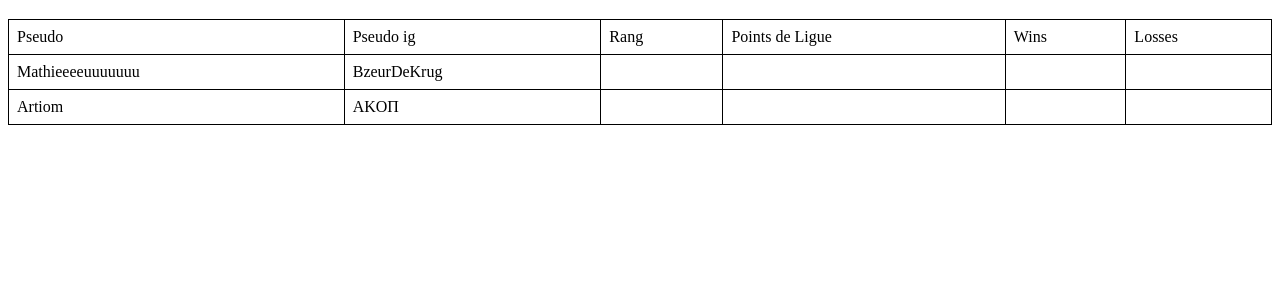
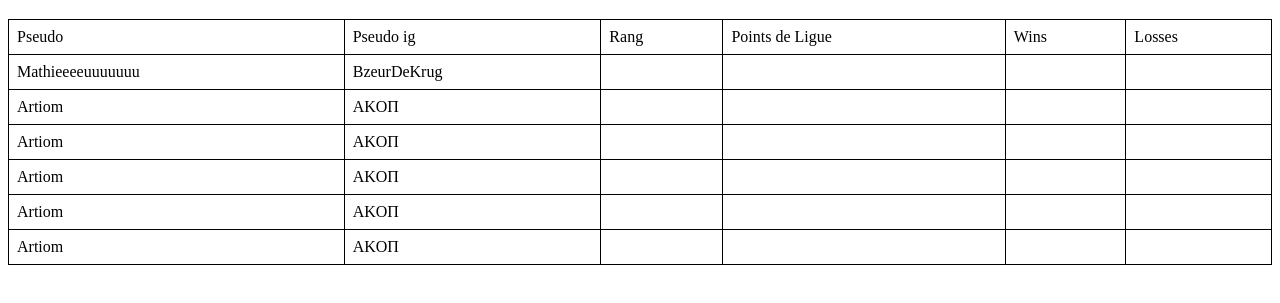
Before and after one commit to Tyssoxe/tournoi, a plain HTML site: page index.html in a window 1280 px wide. Shown: the part 61-364 px from the top of the page. Drawn offline with Linux system fonts and the light colour scheme; no server answers.

Commit message:
first commit

```diff
--- a/index.html
+++ b/index.html
@@ -28,9 +28,13 @@
     function getLeagueData() {
       var summonerData = [
         { summonerName: 'BzeurDeKrug', name: 'Mathieeeeuuuuuuu' },
-        { summonerName: 'AKOП', name: 'Artiom' }
+        { summonerName: 'AKOП', name: 'Artiom' },
+        { summonerName: 'AKOП', name: 'Artiom' },
+        { summonerName: 'AKOП', name: 'Artiom' },
+        { summonerName: 'AKOП', name: 'Artiom' },
+        { summonerName: 'AKOП', name: 'Artiom' },
       ];
-      var apiKey = 'RGAPI-1087c5ef-162e-41a0-b121-26e0e20992b5'; // Remplacez par votre clé d'API Riot Games
+      var apiKey = 'RGAPI-fb928930-a311-4832-89c3-6f1d339254e7'; // Remplacez par votre clé d'API Riot Games
 
       var resultElement = document.getElementById('result');
       resultElement.innerHTML = ''; // Réinitialiser le contenu de la div résultat
```
